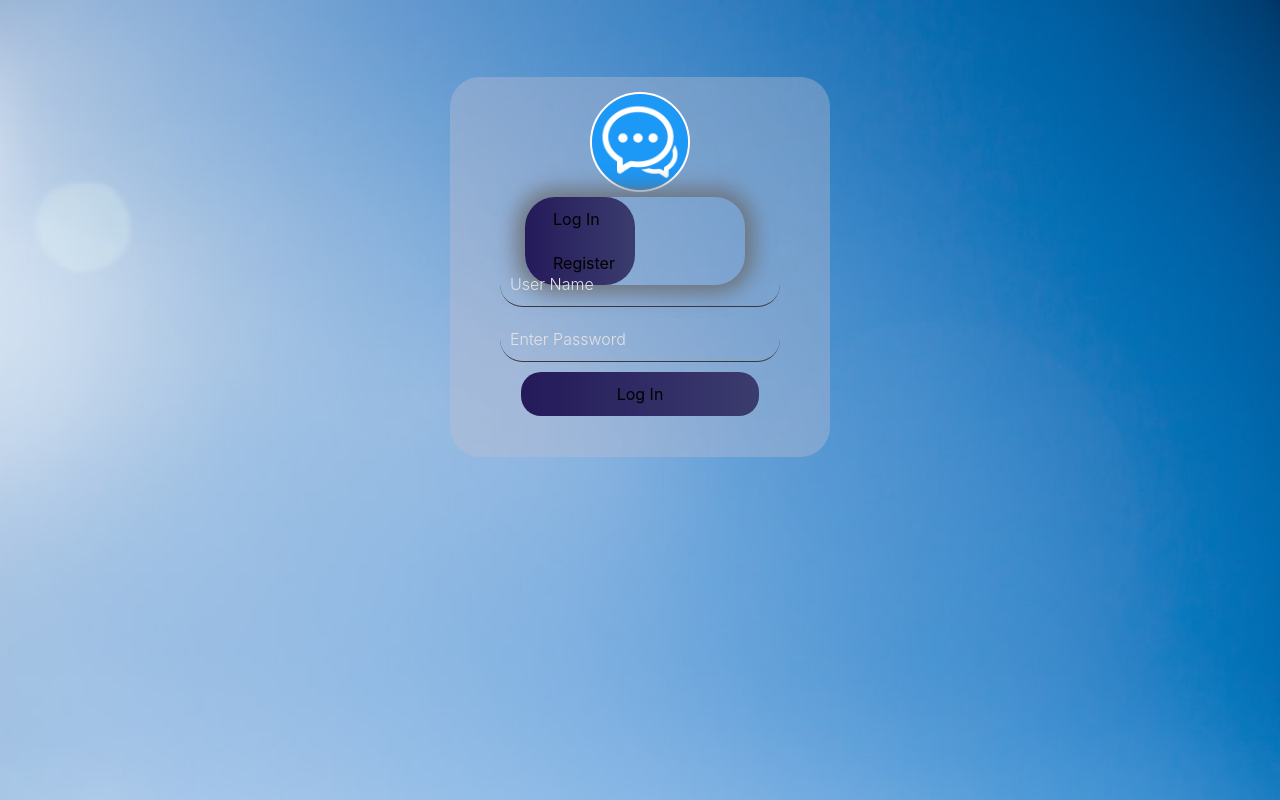
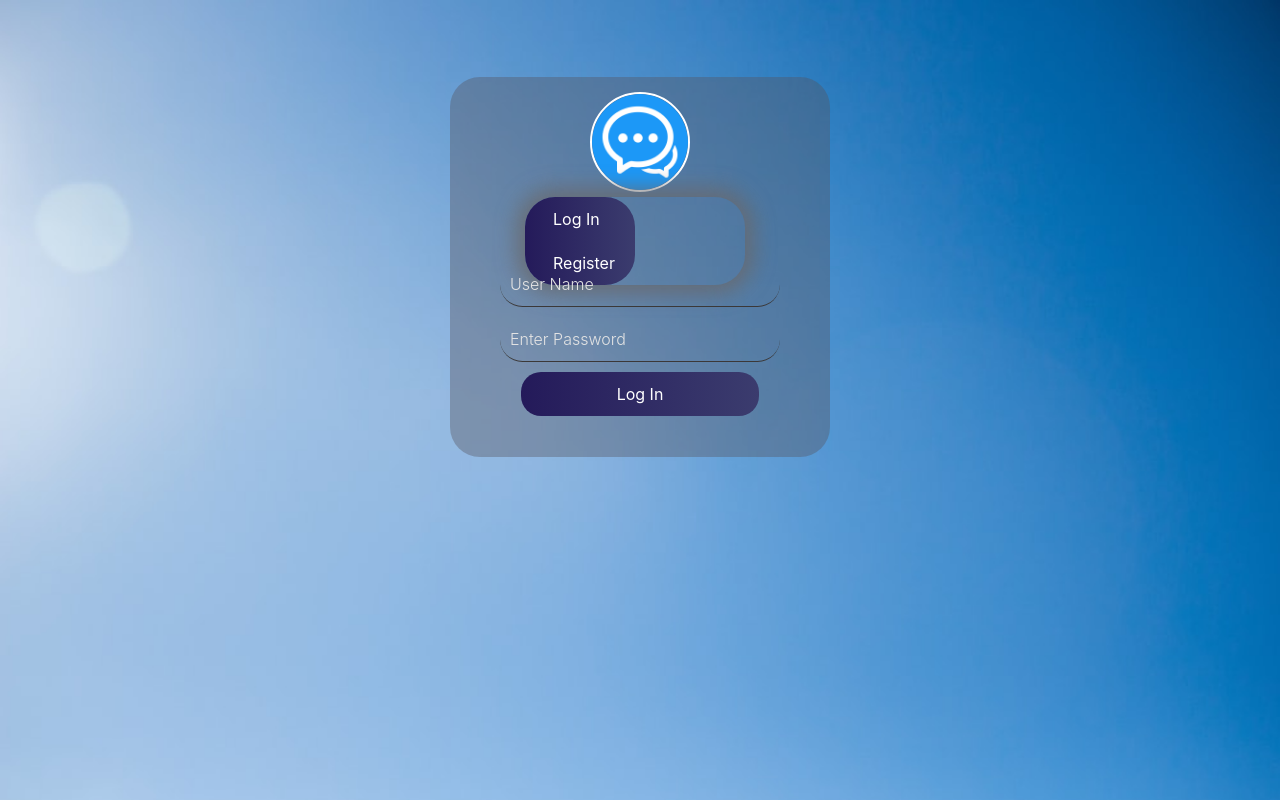
Before and after one commit to ironBoni/chat, a React (Create React App) app: page / in a window 1280 px wide. Built offline with nearby package versions, Linux system fonts and the light colour scheme.

Commit message:
error white color

```diff
--- a/src/Components/ChatList/ChatList.css
+++ b/src/Components/ChatList/ChatList.css
@@ -15,7 +15,7 @@
 
 }
 .settings-tray {
-  height: 9.77vh;
+  /* height: 9.77vh; */
   background: #eee;
   padding: 10px 15px;
   border-top-left-radius: 7px;
--- a/src/Components/SignInPage/SignInPage.css
+++ b/src/Components/SignInPage/SignInPage.css
@@ -1,6 +1,7 @@
 * {
 	margin: 0;
 	padding: 0;
+
 }
 
 body {
@@ -25,7 +26,7 @@ body {
 	height: 380px;
 	position: relative;
 	margin: 6% auto;
-	background: rgba(193, 190, 207, 0.384);
+	background: rgba(86, 85, 95, 0.384);
 	border-radius: 30px;
 	overflow: hidden;
 }
@@ -51,6 +52,7 @@ body {
 	box-shadow: 0 0 20px 9px rgba(105, 105, 109, 0.8);
 	border-radius: 30px;
 
+
 }
 
 .toggle-btn {
@@ -60,6 +62,7 @@ body {
 	border: none;
 	outline: none;
 	position: relative;
+	color: rgb(255, 255, 255);
 }
 
 #btn {
@@ -71,6 +74,7 @@ body {
 	background: linear-gradient(to right, #241a5a, rgb(59, 60, 110));
 	border-radius: 30px;
 	transition: .5s;
+	color: rgb(255, 255, 255);
 }
 
 .submit-btn {
@@ -86,4 +90,5 @@ body {
 	margin: 5px auto;
 	bottom: -65px;
 	content: center;
+	color: rgb(255, 255, 255);
 }
```
